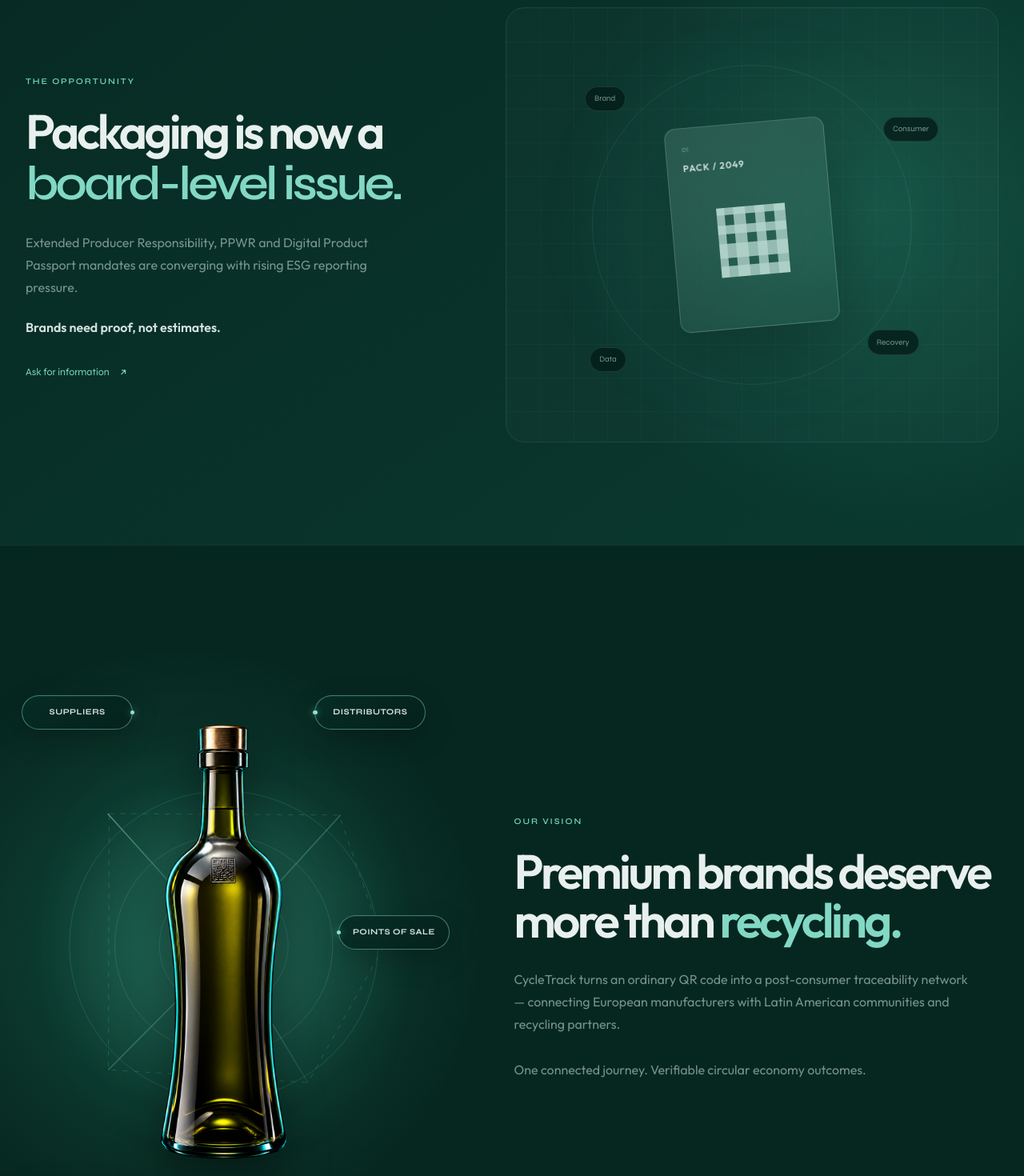
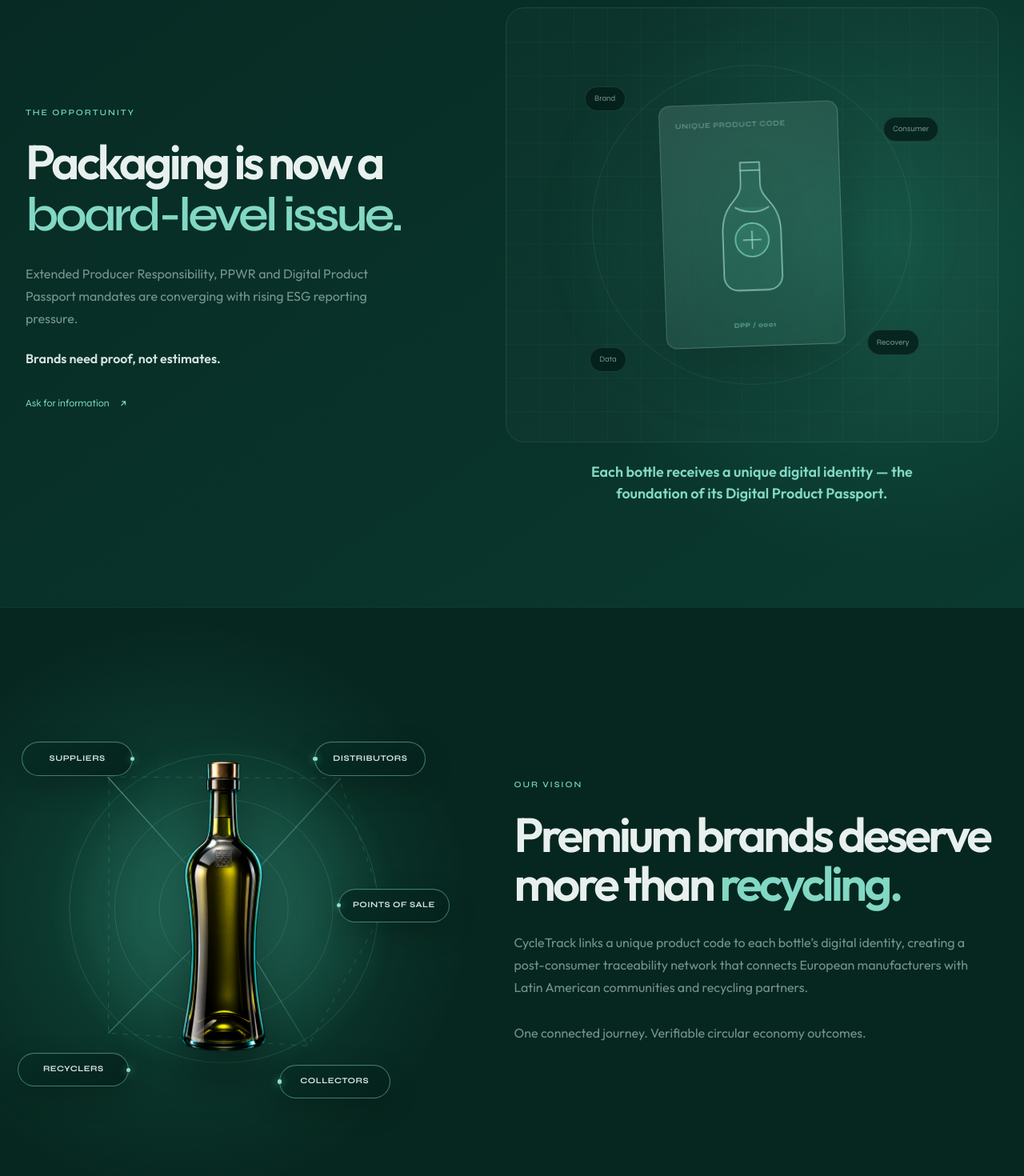
Before and after one commit to lucasz-g/tewo-lp, a Next.js app: page /cycletrack in a window 1280 px wide. Shown: the part 920-2390 px from the top of the page at 80% size. Built offline with nearby package versions, Linux system fonts and the light colour scheme; no server answers.

Commit message:
update: alterando referencias de qr code para digital passport

```diff
--- a/app/cycletrack/page.tsx
+++ b/app/cycletrack/page.tsx
@@ -15,6 +15,8 @@
   "/cycletrack/esganalyitcs(6).png",
 ] as const;
 
+const cycletrackProductCode = "PKG-LOT-2026-8841-0001";
+
 const copy = {
   en: {
     metadata: {
@@ -30,15 +32,18 @@
     opportunityAccent: " board-level issue.",
     opportunityBody:
       "Extended Producer Responsibility, PPWR and Digital Product Passport mandates are converging with rising ESG reporting pressure.",
+    opportunityIdentity:
+      "Each bottle receives a unique digital identity — the foundation of its Digital Product Passport.",
     opportunityProof: "Brands need proof, not estimates.",
     askInfo: "Ask for information",
-    traceAria: "Package traceability network illustration",
+    traceAria: "Unique product identity connected to the traceability network",
+    identityCodeLabel: "Unique product code",
     nodes: ["Brand", "Consumer", "Recovery", "Data"],
     vision: "Our vision",
     visionTitle: "Premium brands deserve more than",
     visionAccent: " recycling.",
     visionBody:
-      "CycleTrack turns an ordinary QR code into a post-consumer traceability network — connecting European manufacturers with Latin American communities and recycling partners.",
+      "CycleTrack links a unique product code to each bottle’s digital identity, creating a post-consumer traceability network that connects European manufacturers with Latin American communities and recycling partners.",
     visionClosing: "One connected journey. Verifiable circular economy outcomes.",
     visionNetworkAria:
       "Bottle connected to suppliers, distributors, points of sale, collectors and recyclers",
@@ -110,15 +115,18 @@
     opportunityAccent: " tema estratégico.",
     opportunityBody:
       "Responsabilidade Estendida do Produtor, PPWR e Passaporte Digital de Produto convergem com a crescente pressão por relatórios ESG.",
+    opportunityIdentity:
+      "Cada garrafa recebe uma identidade digital única — a base do seu Passaporte Digital do Produto.",
     opportunityProof: "As marcas precisam de evidências, não estimativas.",
     askInfo: "Solicitar informações",
-    traceAria: "Ilustração da rede de rastreabilidade de embalagens",
+    traceAria: "Identidade única do produto conectada à rede de rastreabilidade",
+    identityCodeLabel: "Código único do produto",
     nodes: ["Marca", "Consumidor", "Recuperação", "Dados"],
     vision: "Nossa visão",
     visionTitle: "Marcas premium merecem mais do que",
     visionAccent: " reciclagem.",
     visionBody:
-      "O CycleTrack transforma um QR code comum em uma rede de rastreabilidade pós-consumo, conectando fabricantes europeus a comunidades latino-americanas e parceiros de reciclagem.",
+      "O CycleTrack vincula um código único de produto à identidade digital de cada garrafa, criando uma rede de rastreabilidade pós-consumo que conecta fabricantes europeus a comunidades latino-americanas e parceiros de reciclagem.",
     visionClosing: "Uma jornada conectada. Resultados verificáveis para a economia circular.",
     visionNetworkAria:
       "Garrafa conectada a fornecedores, distribuidores, pontos de venda, coletores e recicladores",
@@ -190,15 +198,18 @@
     opportunityAccent: " asunto estratégico.",
     opportunityBody:
       "La Responsabilidad Ampliada del Productor, el PPWR y el Pasaporte Digital de Producto convergen con la creciente presión de los informes ESG.",
+    opportunityIdentity:
+      "Cada botella recibe una identidad digital única — la base de su Pasaporte Digital de Producto.",
     opportunityProof: "Las marcas necesitan pruebas, no estimaciones.",
     askInfo: "Solicitar información",
-    traceAria: "Ilustración de la red de trazabilidad de envases",
+    traceAria: "Identidad única del producto conectada a la red de trazabilidad",
+    identityCodeLabel: "Código único del producto",
     nodes: ["Marca", "Consumidor", "Recuperación", "Datos"],
     vision: "Nuestra visión",
     visionTitle: "Las marcas premium merecen más que",
     visionAccent: " reciclaje.",
     visionBody:
-      "CycleTrack convierte un código QR común en una red de trazabilidad posconsumo que conecta a fabricantes europeos con comunidades latinoamericanas y socios de reciclaje.",
+      "CycleTrack vincula un código único de producto con la identidad digital de cada botella y crea una red de trazabilidad posconsumo que conecta a fabricantes europeos, comunidades latinoamericanas y socios de reciclaje.",
     visionClosing: "Un recorrido conectado. Resultados verificables de economía circular.",
     visionNetworkAria:
       "Botella conectada con proveedores, distribuidores, puntos de venta, recolectores y recicladores",
@@ -270,15 +281,18 @@
     opportunityAccent: " enjeu stratégique.",
     opportunityBody:
       "La responsabilité élargie du producteur, le PPWR et le passeport numérique des produits convergent avec la pression croissante du reporting ESG.",
+    opportunityIdentity:
+      "Chaque bouteille reçoit une identité numérique unique — la base de son passeport numérique de produit.",
     opportunityProof: "Les marques ont besoin de preuves, pas d’estimations.",
     askInfo: "Demander des informations",
-    traceAria: "Illustration du réseau de traçabilité des emballages",
+    traceAria: "Identité unique du produit reliée au réseau de traçabilité",
+    identityCodeLabel: "Code produit unique",
     nodes: ["Marque", "Consommateur", "Collecte", "Données"],
     vision: "Notre vision",
     visionTitle: "Les marques premium méritent mieux que",
     visionAccent: " le recyclage.",
     visionBody:
-      "CycleTrack transforme un simple QR code en réseau de traçabilité post-consommation, reliant les fabricants européens aux communautés latino-américaines et aux partenaires du recyclage.",
+      "CycleTrack associe un code produit unique à l’identité numérique de chaque bouteille et crée un réseau de traçabilité post-consommation reliant les fabricants européens, les communautés latino-américaines et les partenaires du recyclage.",
     visionClosing: "Un parcours connecté. Des résultats vérifiables pour l’économie circulaire.",
     visionNetworkAria:
       "Bouteille reliée aux fournisseurs, distributeurs, points de vente, collecteurs et recycleurs",
@@ -412,17 +426,31 @@
             </Link>
           </div>
 
-          <div className="trace-visual" aria-label={text.traceAria}>
-            <div className="trace-visual__package">
-              <span>01</span>
-              <strong>PACK / 2049</strong>
-              <div className="trace-visual__code" aria-hidden="true" />
+          <div className="trace-visual-column">
+            <div className="trace-visual" role="img" aria-label={text.traceAria}>
+              <div className="trace-visual__package" aria-hidden="true">
+                <span>{text.identityCodeLabel}</span>
+                {/* <strong>{cycletrackProductCode}</strong> */}
+
+                <svg className="trace-visual__bottle" viewBox="0 0 90 160">
+                  <path d="M34 8h22v25c0 7 3 12 10 20 8 9 12 21 12 34v50c0 9-7 16-16 16H28c-9 0-16-7-16-16V87c0-13 4-25 12-34 7-8 10-13 10-20V8Z" />
+                  <path d="M34 17h22M27 59c10 6 26 8 38 0" />
+                  <circle cx="45" cy="96" r="19" />
+                  <path d="M35 96h20M45 86v20" />
+                </svg>
+
+                <span className="trace-visual__passport-mark">DPP / 0001</span>
               </div>
               <span className="trace-node trace-node--one">{text.nodes[0]}</span>
               <span className="trace-node trace-node--two">{text.nodes[1]}</span>
               <span className="trace-node trace-node--three">{text.nodes[2]}</span>
               <span className="trace-node trace-node--four">{text.nodes[3]}</span>
               <div className="trace-visual__orbit" aria-hidden="true" />
+            </div>
+
+            <strong className="cycletrack-identity-statement">
+              {text.opportunityIdentity}
+            </strong>
           </div>
         </div>
       </section>
@@ -467,14 +495,15 @@
               <circle className="cycletrack-vision-network__scan" cx="280" cy="280" r="34" />
             </svg>
 
+            <div className="cycletrack-vision-network__bottle-frame" aria-hidden="true">
               <Image
                 className="cycletrack-vision-network__bottle"
                 src="/cycletrack/vision-bottle.png"
                 alt=""
-              width={1024}
-              height={1536}
+                fill
                 sizes="(max-width: 900px) 55vw, 16rem"
               />
+            </div>
 
             {text.visionNodes.map((node, index) => (
               <span
--- a/app/globals.css
+++ b/app/globals.css
@@ -819,6 +819,17 @@
   font-weight: 580;
 }
 
+.cycletrack-opportunity .cycletrack-identity-statement {
+  display: block;
+  max-width: 30rem;
+  margin-inline: auto;
+  color: #82d8c4;
+  font-size: clamp(1.05rem, 1.4vw, 1.25rem);
+  font-weight: 580;
+  line-height: 1.5;
+  text-align: center;
+}
+
 .cycletrack-text-link {
   display: inline-flex;
   align-items: center;
@@ -827,6 +838,11 @@
   color: #79d9c1;
   font-size: 0.78rem;
   text-decoration: none;
+}
+
+.trace-visual-column {
+  display: grid;
+  gap: 1.5rem;
 }
 
 .trace-visual {
@@ -858,8 +874,8 @@
   position: relative;
   z-index: 2;
   display: flex;
-  width: 12.5rem;
-  height: 16rem;
+  width: 14rem;
+  height: 19rem;
   flex-direction: column;
   padding: 1.2rem;
   border: 1px solid rgb(198 235 226 / 0.22);
@@ -867,31 +883,48 @@
   background: linear-gradient(145deg, rgb(224 244 238 / 0.12), rgb(255 255 255 / 0.035));
   box-shadow: 0 28px 90px rgb(0 0 0 / 0.28);
   backdrop-filter: blur(18px);
-  transform: rotate(-5deg);
+  transform: rotate(-2deg);
 }
 
 .trace-visual__package > span {
   color: rgb(164 221 208 / 0.5);
-  font-size: 0.62rem;
+  font-size: 0.58rem;
+  font-weight: 560;
+  letter-spacing: 0.08em;
+  text-transform: uppercase;
 }
 
 .trace-visual__package > strong {
   margin-top: 0.45rem;
   color: rgb(238 249 246 / 0.86);
-  font-size: 0.72rem;
+  font-family: var(--font-mono), "Courier New", monospace;
+  font-size: 0.66rem;
   font-weight: 580;
-  letter-spacing: 0.09em;
-}
-
-.trace-visual__code {
-  width: 5.4rem;
-  height: 5.4rem;
+  letter-spacing: 0.035em;
+  white-space: nowrap;
+}
+
+.trace-visual__bottle {
+  width: 6.2rem;
+  height: auto;
   margin: auto;
-  background:
-    linear-gradient(90deg, currentColor 12%, transparent 12% 24%, currentColor 24% 42%, transparent 42% 56%, currentColor 56% 70%, transparent 70% 84%, currentColor 84%),
-    linear-gradient(currentColor 10%, transparent 10% 25%, currentColor 25% 38%, transparent 38% 52%, currentColor 52% 72%, transparent 72% 84%, currentColor 84%);
-  color: rgb(216 243 236 / 0.78);
-  opacity: 0.8;
+  fill: rgb(90 205 178 / 0.1);
+  filter: drop-shadow(0 18px 24px rgb(0 0 0 / 0.3));
+  stroke: rgb(181 235 222 / 0.72);
+  stroke-linecap: round;
+  stroke-linejoin: round;
+  stroke-width: 1.4;
+}
+
+.trace-visual__bottle circle {
+  fill: rgb(101 217 189 / 0.12);
+  stroke: rgb(132 226 204 / 0.78);
+}
+
+.trace-visual__package > .trace-visual__passport-mark {
+  align-self: center;
+  color: rgb(132 226 204 / 0.72);
+  font-size: 0.52rem;
 }
 
 .trace-visual__orbit {
@@ -993,14 +1026,16 @@
   filter: drop-shadow(0 0 12px rgb(94 218 188 / 0.35));
 }
 
+.cycletrack-vision-network__bottle-frame {
+  position: relative;
+  z-index: 2;
+  width: 52%;
+  height: 76%;
+  filter: drop-shadow(0 28px 28px rgb(0 0 0 / 0.42));
+}
+
 .cycletrack-vision-network__bottle {
-  position: relative;
-  z-index: 2;
-  width: auto;
-  height: 76%;
   object-fit: contain;
-  filter: drop-shadow(0 28px 28px rgb(0 0 0 / 0.42));
-  animation: cycletrack-bottle-float 6s ease-in-out infinite;
 }
 
 .cycletrack-vision-network__node {
@@ -1052,17 +1087,6 @@
   left: -0.17rem;
 }
 
-@keyframes cycletrack-bottle-float {
-  0%, 100% { transform: translateY(0); }
-  50% { transform: translateY(-0.35rem); }
-}
-
-@media (prefers-reduced-motion: reduce) {
-  .cycletrack-vision-network__bottle {
-    animation: none;
-  }
-}
-
 .cycletrack-product {
   padding: clamp(6rem, 10vw, 9rem) 1.5rem;
   border-top: 1px solid rgb(151 220 204 / 0.08);
```
Lines whose indentation alone changed are shown as unchanged.
